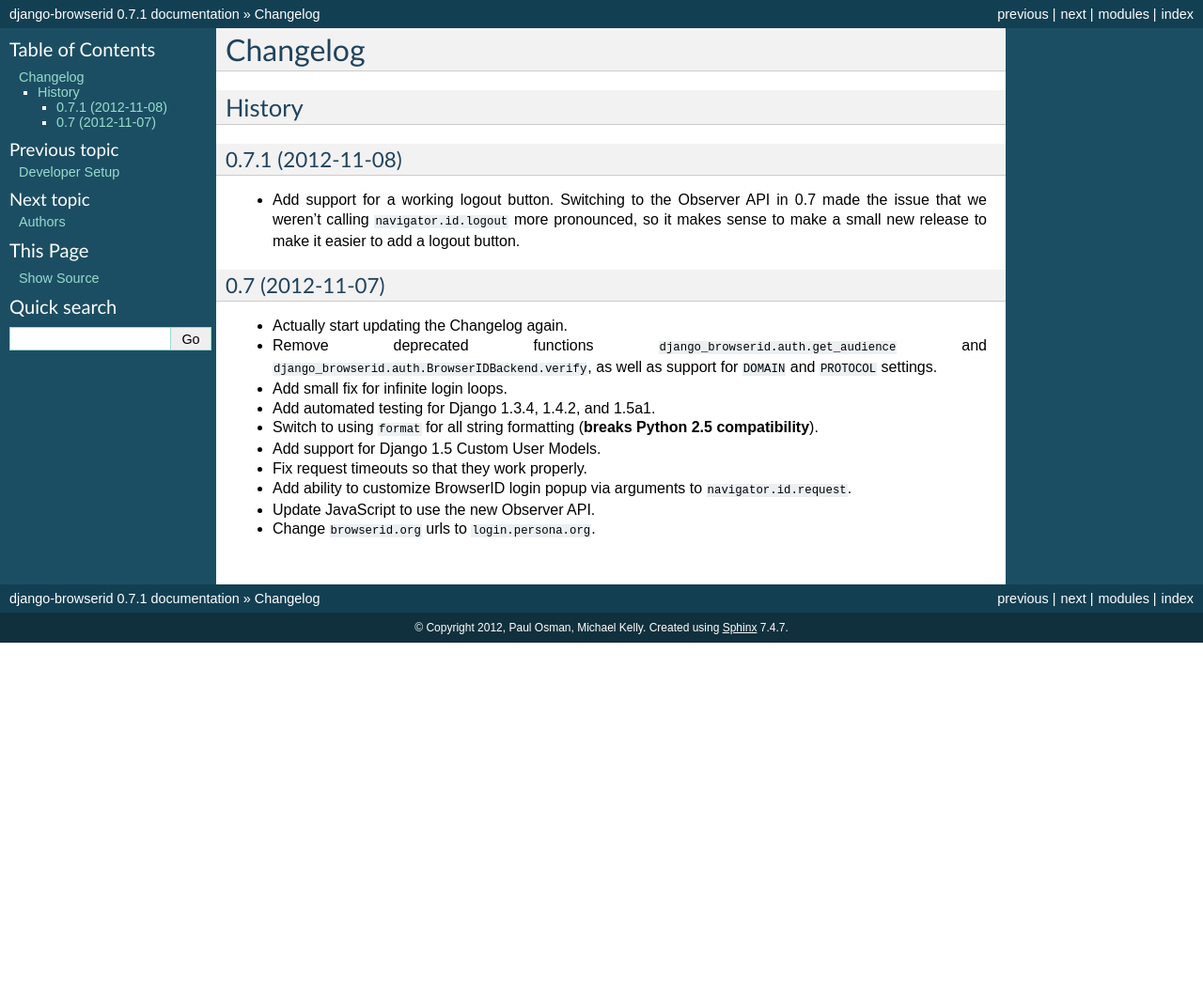
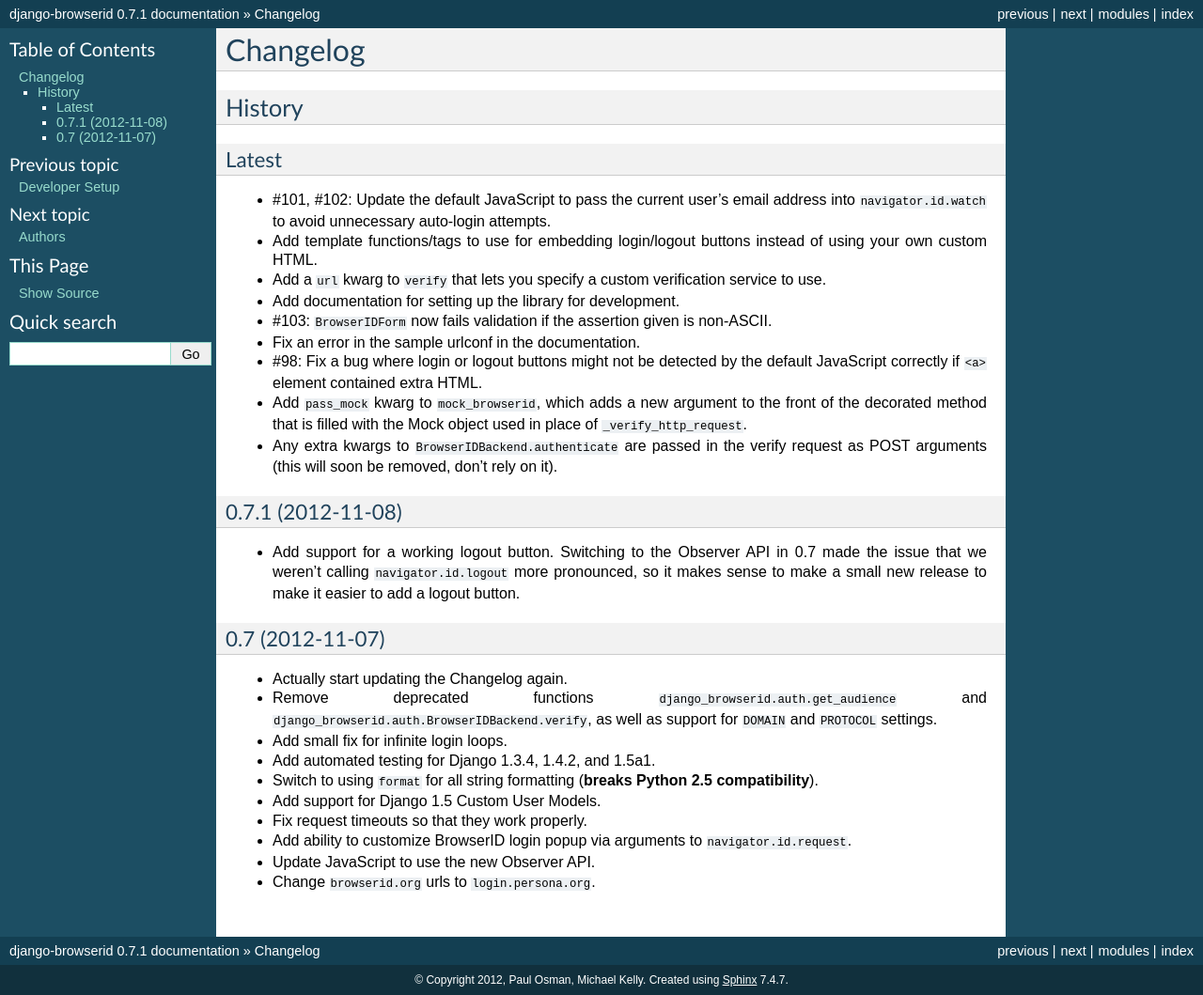
Before and after one commit to mozilla/django-browserid, a Sphinx documentation site: the page built from docs/dev/changelog.rst, in a window 1280 px wide. Shown: the whole page at 94% size. Built offline with Sphinx 7.4.7, drawn with Linux system fonts in a browser that asks for light colours; before the commit the page ends 900 px from its top, so only the background shows below that.

Commit message:
Add templatetags to make new buttons work with Django templates.
Also adds in a few small improvements based on code review and updates
the changelog and authors file.

```diff
--- a/AUTHORS.rst
+++ b/AUTHORS.rst
@@ -38,3 +38,4 @@ Patches and Suggestions
 - Niran Babalola
 - callmekatootie
 - Paul Mclanahan
+- JR Conlin
--- a/CHANGELOG.rst
+++ b/CHANGELOG.rst
@@ -2,6 +2,27 @@
 
 History
 -------
+
+Latest
+++++++
+
+- #101, #102: Update the default JavaScript to pass the current user's email
+  address into ``navigator.id.watch`` to avoid unnecessary auto-login attempts.
+- Add template functions/tags to use for embedding login/logout buttons instead
+  of using your own custom HTML.
+- Add a ``url`` kwarg to ``verify`` that lets you specify a custom verification
+  service to use.
+- Add documentation for setting up the library for development.
+- #103: ``BrowserIDForm`` now fails validation if the assertion given is
+  non-ASCII.
+- Fix an error in the sample urlconf in the documentation.
+- #98: Fix a bug where login or logout buttons might not be detected by the
+  default JavaScript correctly if ``<a>`` element contained extra HTML.
+- Add ``pass_mock`` kwarg to ``mock_browserid``, which adds a new argument to
+  the front of the decorated method that is filled with the Mock object used
+  in place of ``_verify_http_request``.
+- Any extra kwargs to ``BrowserIDBackend.authenticate`` are passed in the verify
+  request as POST arguments (this will soon be removed, don't rely on it).
 
 0.7.1 (2012-11-08)
 ++++++++++++++++++
--- a/requirements.txt
+++ b/requirements.txt
@@ -1,4 +1,5 @@
 requests>=0.9.1
+fancy_tag==0.2.0
 
 # Tests
 mock>=0.8.0
--- a/setup.py
+++ b/setup.py
@@ -14,6 +14,6 @@ setup(
     author_email='mkelly@mozilla.com',
     url='https://github.com/mozilla/django-browserid',
     license='MPL v2.0',
-    install_requires='requests>=0.9.1',
+    install_requires=['requests>=0.9.1', 'fancy_tag==0.2.0'],
     package_data={'django_browserid': ['static/browserid/*.js']},
 )
```
Also changed, not shown: docs/setup.rst (+24 -5 lines), 4 other files.
